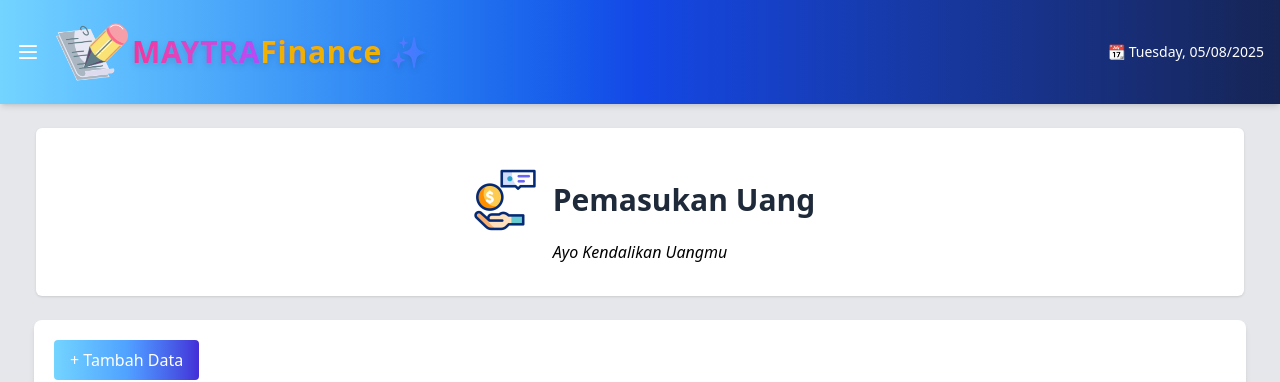
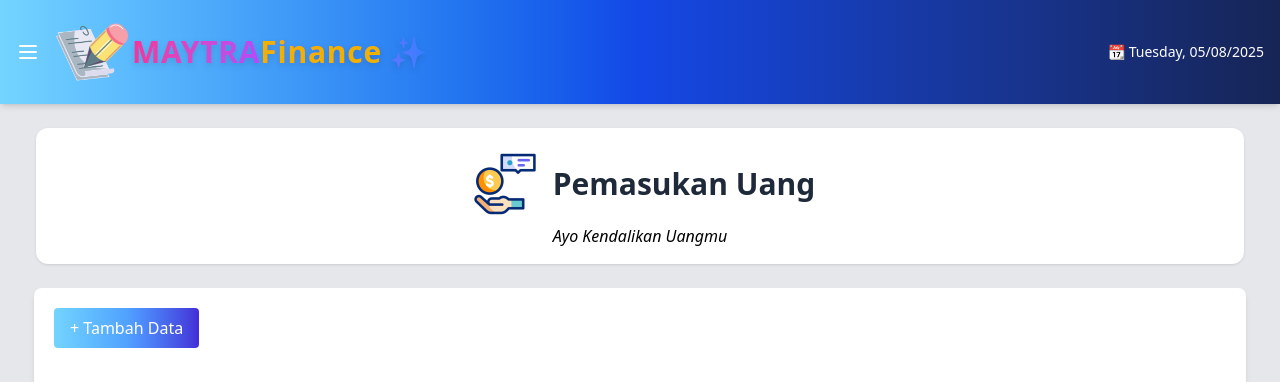
Before and after one commit to citraa28/pengelolaan-keuangan, a Vue app: page /pemasukan in a window 1280 px wide. Shown: the top 382 px of the page. Built offline with nearby package versions, Linux system fonts and the light colour scheme; no server answers.

Commit message:
Merubah ukuran header

```diff
--- a/src/pages/PemasukanPage.vue
+++ b/src/pages/PemasukanPage.vue
@@ -1,7 +1,7 @@
 <template>
   <LayoutPage>
     <!-- Konten Utama -->
-    <header class="bg-white p-8 mx-3 text-center shadow rounded-md mb-6">
+    <header class="bg-white p-4 mx-3 text-center shadow rounded-xl mb-6">
       <div class="flex flex-col items-center justify-center">
         <h1
           class="text-3xl font-bold font-inter pb-1/ \ text-gray-800 flex items-center gap-2"
```
